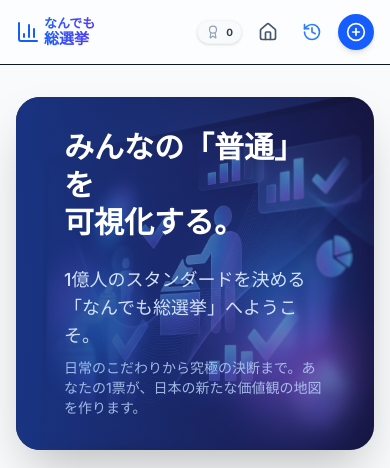
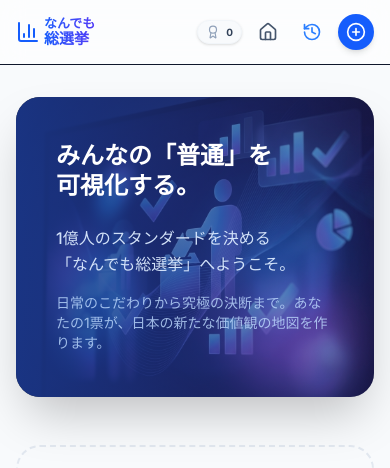
Before and after one commit to haruhei14/general-election-mvp, a Next.js app: page / in a window 390 px wide. Shown: the top 468 px of the page. Built offline with nearby package versions, Linux system fonts and the light colour scheme; no server answers; the database is empty.

Commit message:
UI: Fix awkward mobile line breaks in hero section

```diff
--- a/app/page.tsx
+++ b/app/page.tsx
@@ -25,13 +25,14 @@ export default async function Home(props: { searchParams: Promise<{ genre?: stri
         />
         <div className="absolute inset-0 z-0 bg-gradient-to-r from-blue-900/90 to-indigo-900/40" />
 
-        <div className="relative z-10 max-w-2xl px-4 md:px-0">
-          <h1 className="text-3xl md:text-6xl font-black mb-6 leading-tight">
+        <div className="relative z-10 max-w-2xl px-2 md:px-0">
+          <h1 className="text-2xl sm:text-4xl md:text-6xl font-black mb-6 leading-tight">
             <span className="inline-block">みんなの「普通」を</span>
             <span className="inline-block">可視化する。</span>
           </h1>
-          <p className="text-blue-100 text-lg md:text-2xl mb-2 opacity-95 font-medium">
-            1億人のスタンダードを決める「なんでも総選挙」へようこそ。
+          <p className="text-blue-100 text-base sm:text-lg md:text-2xl mb-4 opacity-95 font-medium leading-relaxed">
+            <span className="inline-block">1億人のスタンダードを決める</span>
+            <span className="inline-block">「なんでも総選挙」へようこそ。</span>
           </p>
           <p className="text-blue-200/80 text-sm md:text-base max-w-lg">
             日常のこだわりから究極の決断まで。あなたの1票が、日本の新たな価値観の地図を作ります。
```
